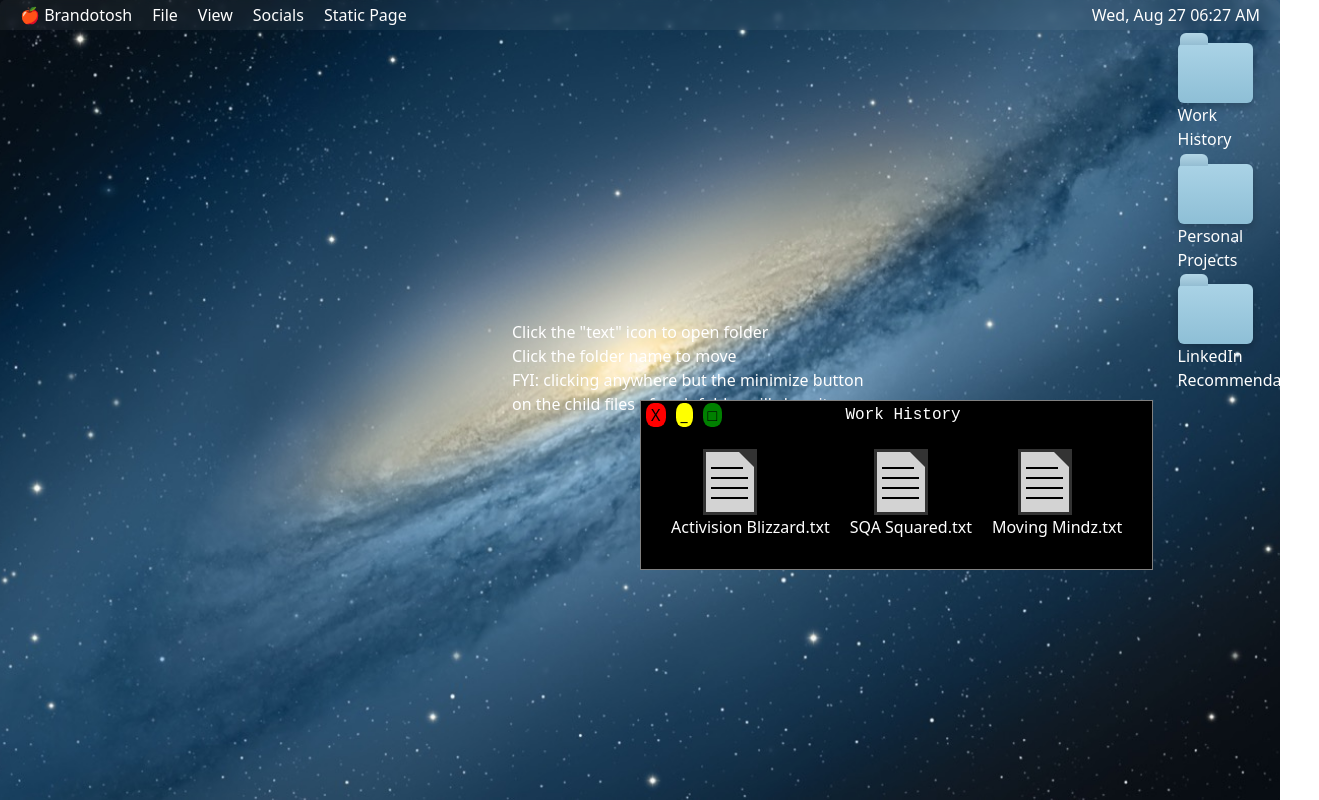
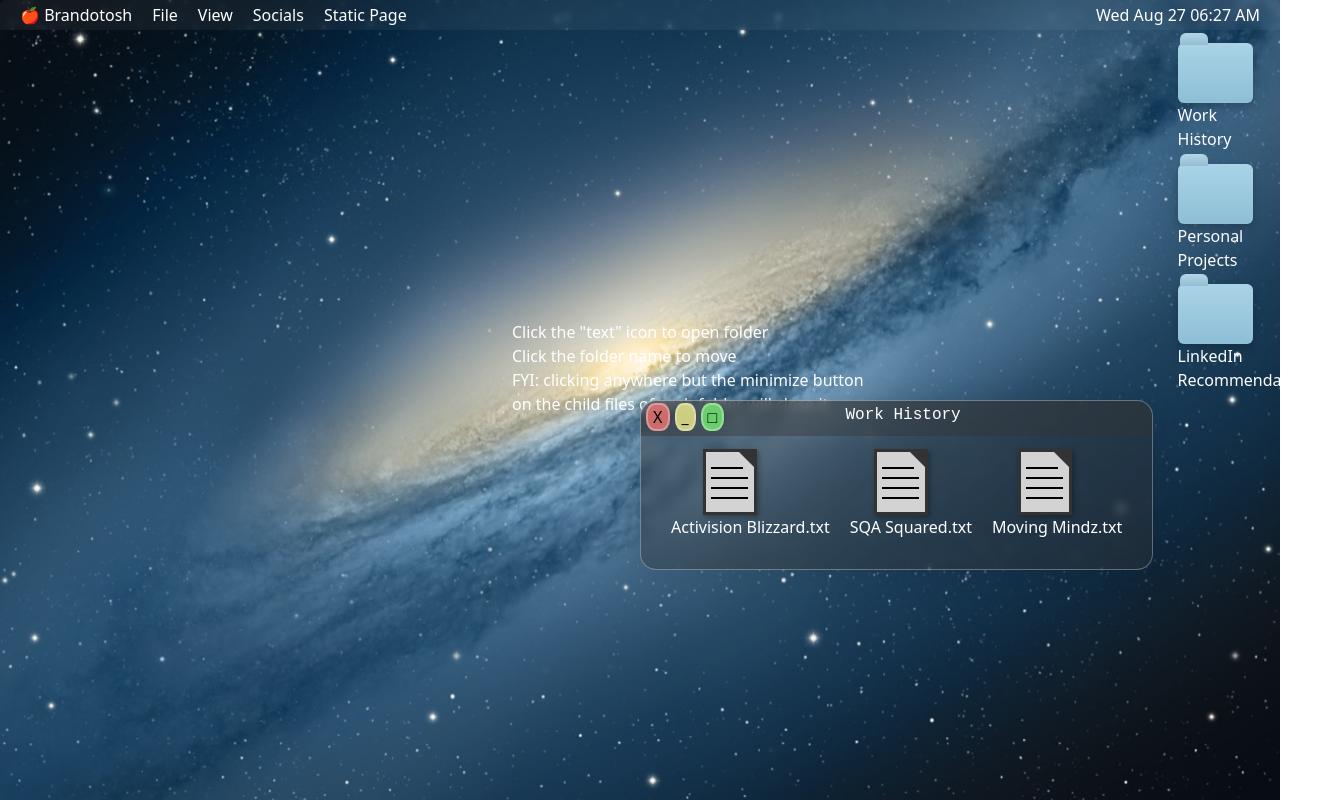
Before and after one commit to B-Rasmussen/portfolio, a React (Vite) app: page / in a window 1280 px wide. Both pictures are taken after a click on the element "Work History". Shown: the whole page, 1319 px wide, since content can reach past the window. Built offline with nearby package versions, Linux system fonts and the light colour scheme.

Commit message:
added new styling to folder window, expanded grabbable area for each window, adjusted the moveable space to use the whole area excluding the navbar

```diff
--- a/src/App.css
+++ b/src/App.css
@@ -13,5 +13,6 @@
 
 #static-resume {
     height: 100%;
+    /* width: 100vw; */
     background-color: black;
 }
--- a/src/pages/InteractiveResumePage.tsx
+++ b/src/pages/InteractiveResumePage.tsx
@@ -45,8 +45,9 @@ function InteractiveResumePage({ navigateTo }: NavBarProps) {
     };
 
     return (
-        <div>
+        <div id="interactive-resume-page">
             <InteractiveNavBar navigateTo={navigateTo} />
+
             <div id="welcome-info">
                 <div>Click the "text" icon to open folder</div>
                 <div>Click the folder name to move</div>
@@ -65,6 +66,7 @@ function InteractiveResumePage({ navigateTo }: NavBarProps) {
                 onClick={openLinkedInRecommendations}
                 folderName="LinkedIn Recommendations"
             />
+            <div id="desktop-draggable-area">
                 {isWorkHistoryFolderOpen && (
                     <WindowsFolder
                         closeFolder={closeWorkHistoryFolder}
@@ -87,6 +89,7 @@ function InteractiveResumePage({ navigateTo }: NavBarProps) {
                     />
                 )}
             </div>
+        </div>
     );
 }
 export default InteractiveResumePage;
--- a/src/style/interactiveNavBarStyle.css
+++ b/src/style/interactiveNavBarStyle.css
@@ -1,4 +1,4 @@
-.interactive-nav-bar {
+#interactive-nav-bar {
     height: 30px;
     width: 100%;
     background-color: rgba(255, 255, 255, 0.05);
--- a/src/style/interactiveResumeStyle.css
+++ b/src/style/interactiveResumeStyle.css
@@ -3,3 +3,17 @@
     left: 40%;
     top: 40%;
 }
+
+#interactive-resume-page {
+    /* width: 100%; */
+    /* top: 30px; */
+    height: 100vh;
+    position: relative;
+    overflow: hidden;
+}
+
+#desktop-draggable-area {
+    padding-top: 30px;
+    top: calc(100vh - 30px);
+    height: 100vh;
+}
--- a/src/style/windowsFolderStyle.css
+++ b/src/style/windowsFolderStyle.css
@@ -6,17 +6,17 @@
 .text-file-container {
     cursor: pointer;
     left: 50%;
-    padding: 10px
+    padding: 10px;
 }
 
 .text-file-icon {
     left: 20%;
-    width: 48px; /* Adjust size as needed */
-    height: 60px; /* Adjust size as needed */
-    background-color: #d3d3d3; /* Pale gray */
-    border: 3px solid #333; /* Dark gray border */
+    width: 48px;
+    height: 60px;
+    background-color: #d3d3d3;
+    border: 3px solid #333;
     position: relative;
-    box-shadow: 2px 2px 5px rgba(0, 0, 0, 0.3); /* Subtle shadow */
+    box-shadow: 2px 2px 5px rgba(0, 0, 0, 0.3);
 }
 
 .text-file-icon::before {
@@ -25,7 +25,7 @@
     top: 0;
     right: 0;
     border-top: 15px solid #333;
-    border-left: 15px solid transparent; /* Folded corner effect */
+    border-left: 15px solid transparent;
 }
 
 .line1 {
@@ -64,13 +64,34 @@
     background-color: #000;
 }
 
+.grabbable-area {
+    position: fixed;
+    top: 0;
+    left: 0;
+    width: 100%;
+    height: 35px;
+    background-color: rgba(50, 50, 50, 0.4);
+    border-top-left-radius: 16px;
+    border-top-right-radius: 16px;
+    /* cursor: grab; */
+    z-index: 1000;
+}
+
+.grabbable-area:active {
+    cursor: default;
+}
+
 .text-file-window {
     position: fixed;
     top: 50%;
     left: 50%;
     transform: translate(-50%, -50%);
-    background-color: black;
-    border: 1px solid gray;
+    background-color: rgba(50, 50, 50, 0.4);
+    backdrop-filter: blur(5px);
+    -webkit-backdrop-filter: blur(5px);
+    border-radius: 16px;
+    border: 1px solid rgba(255, 255, 255, 0.3);
+    box-shadow: 0 4px 30px rgba(0, 0, 0, 0.1);
     padding: 3% 20px 20px 20px;
     /* height: 20%; */
 }
@@ -86,6 +107,7 @@
     flex-direction: row;
     top: 1%;
     left: 1%;
+    gap: 5px;
 }
 
 .title-bar-text {
@@ -99,20 +121,22 @@
 .title-bar-icon {
     padding: 0px 5px;
     border-radius: 40%;
+    backdrop-filter: blur(5px);
+    -webkit-backdrop-filter: blur(5px);
+    border: 2px solid rgba(255, 255, 255, 0.3);
 }
 
 #minimize-icon {
-    background-color: yellow;
+    background-color: rgba(255, 255, 150, 0.75);
     color: black;
-    margin: 0px 10px;
 }
 
 #maximize-icon {
-    background-color: green;
+    background-color: rgba(125, 255, 125, 0.75);
     color: black;
 }
 
 #close-icon {
-    background-color: red;
+    background-color: rgba(255, 125, 125, 0.75);
     color: black;
 }
--- a/src/windows_components/InteractiveNavBar.tsx
+++ b/src/windows_components/InteractiveNavBar.tsx
@@ -42,7 +42,7 @@ function InteractiveNavBar({ navigateTo }: NavBarProps) {
     }, []);
 
     return (
-        <div className="interactive-nav-bar">
+        <div id="interactive-nav-bar">
             <div className="left-side">
                 <div className="left-side-item">🍎 Brandotosh</div>
                 <div className="left-side-item">File</div>
@@ -87,11 +87,15 @@ function InteractiveNavBar({ navigateTo }: NavBarProps) {
                 </div>
             </div>
             <div className="clock">
-                {currentTime.toLocaleDateString([], {
-                    weekday: "short",
-                    month: "short",
-                    day: "numeric",
-                })}
+                {currentTime
+                    .toLocaleDateString([], {
+                        weekday: "short",
+                        month: "short",
+                        day: "numeric",
+                    })
+                    // possibly remove?
+                    .split(",")
+                    .join("")}
                 &nbsp;
                 {currentTime.toLocaleTimeString([], {
                     hour: "2-digit",
```
Lines whose indentation alone changed are shown as unchanged.
